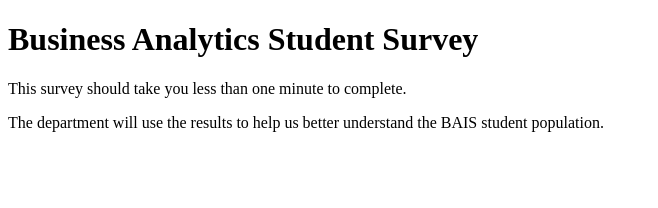
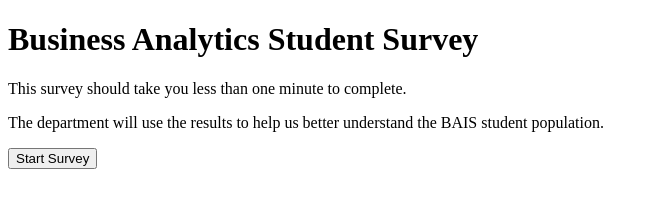
Before and after one commit to carolinebrincks/cbrincks_HW9, a plain HTML site: page index.html in a window 1280 px wide. Shown: the whole page, without its empty margins (0-658 px from the left). Drawn offline with Linux system fonts and the light colour scheme.

Commit message:
finished index page edits

```diff
--- a/index.html
+++ b/index.html
@@ -9,5 +9,8 @@
     <h1>Business Analytics Student Survey</h1>
     <p>This survey should take you less than one minute to complete.</p1>
     <p>The department will use the results to help us better understand the BAIS student population.</p>
+    <button onclick="window.location.href='cbrincks_p1.html';">
+        Start Survey
+    </button>
 </body>
 </html>
```
